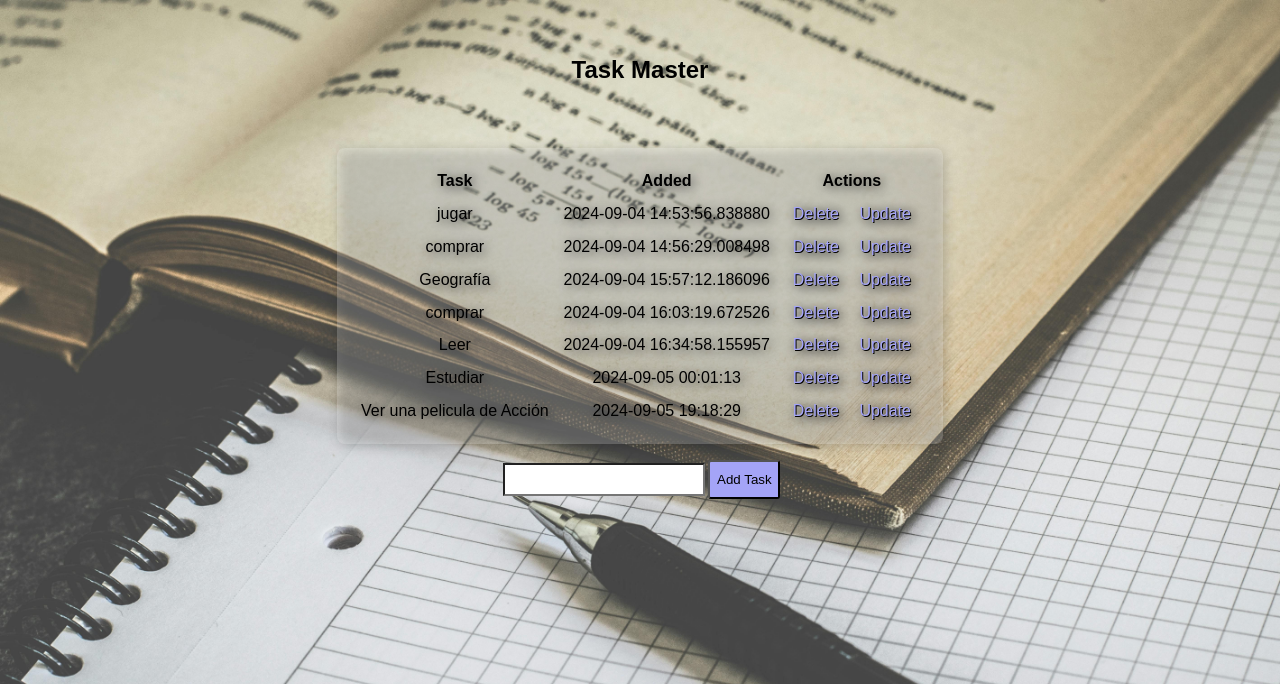
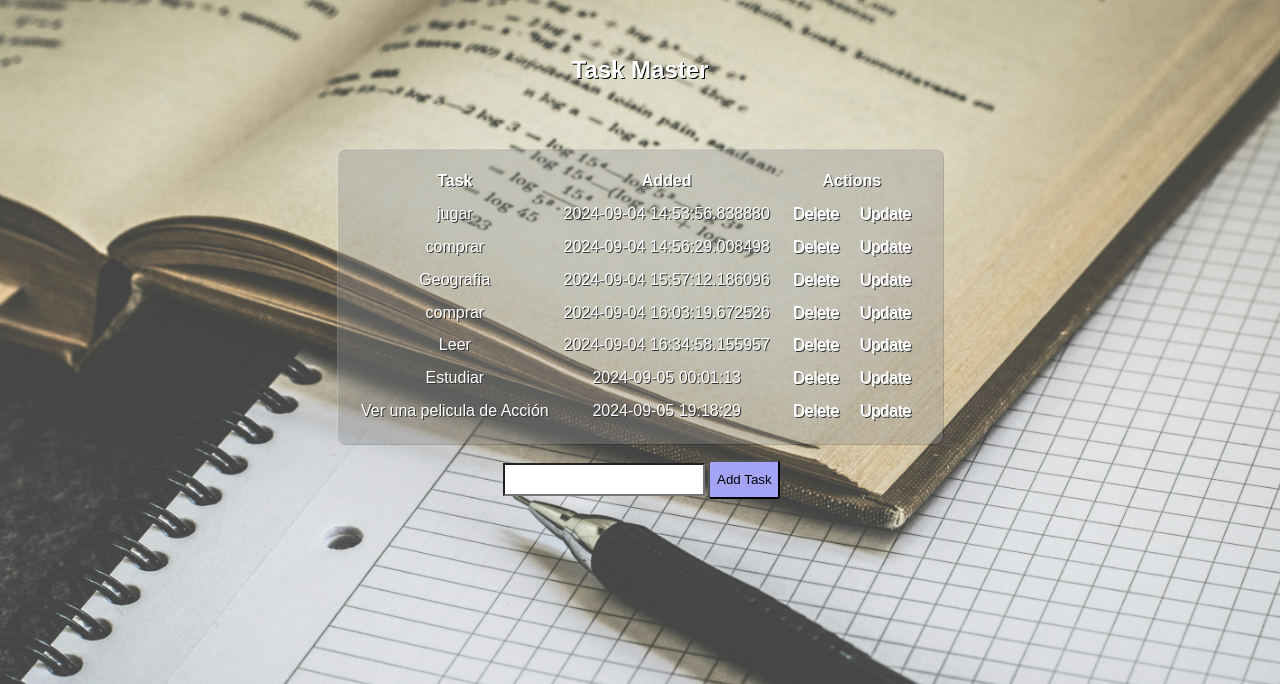
Before and after one commit to Viviana-Osinaga/todolist, a Flask app: page / in a window 1280 px wide. Shown: the top 684 px of the page. Run offline with Flask 3, Linux system fonts and the light colour scheme.

Commit message:
adding styles

```diff
--- a/static/css/main.css
+++ b/static/css/main.css
@@ -18,17 +18,20 @@
     padding: 2rem;
     margin: 1rem;
     align-self: center;
+    color: rgb(255, 255, 255);
+    filter: drop-shadow(1px 1px rgb(0 0 0));
 }
 
 table {
     background-color: rgb(255, 255, 255, 0.2);
-    /* border: 1px solid rgb(0 0 0); */
     text-align: center;
     width: fit-content;
     margin: 1rem;
     padding: 1rem;
     filter: drop-shadow(2px 2px 6px);
     border-radius: 8px;
+    color: rgb(255, 255, 255);
+    filter: drop-shadow(1px 1px rgb(0 0 0));
 }
 th, td {
 
@@ -39,9 +42,12 @@
 a {
     text-decoration: none;
     padding: 0.5rem;
-    color:rgb(164, 164, 247);
-    text-shadow: 1px 1px rgb(0 0 0);
+    color:rgb(255, 255, 255);
+    text-shadow: 1px 1px rgb(255, 255, 255);
+}
 
+a:hover {
+    filter: drop-shadow(2px 2px 7px rgb(0 0 0));
 }
 
 form {
@@ -72,7 +78,7 @@
 #submit {
     width: 6rem;
     background-color: rgb(164, 164, 247);
-    color: rgb(0 0 0);
+    color: rgb(255, 255, 255);
 }
 #submit:hover {
     filter: drop-shadow(0 0 3px);
```
Also changed, not shown: main.py (deleted).
